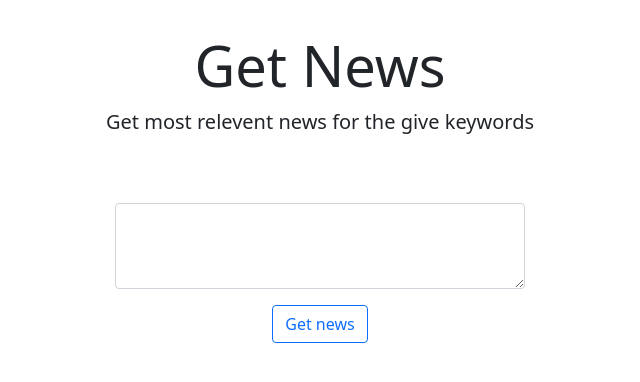
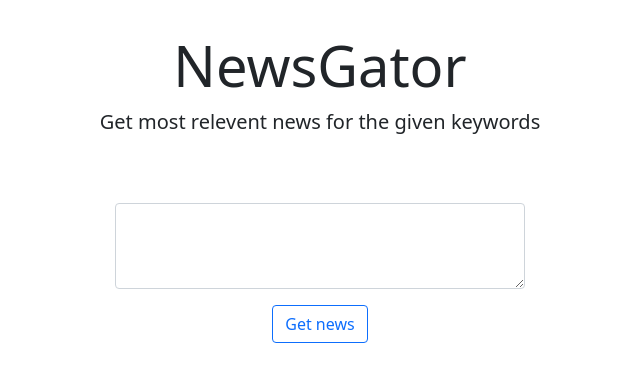
Before and after one commit to gnikhil21/News-Aggregator, a Django app: page / in a window 1280 px wide. Shown: the top 382 px of the page, without its empty margins (320-960 px from the left). Run offline with Django 3.2, Linux system fonts and the light colour scheme.

Commit message:
final draft

```diff
--- a/News-Web-App/templates/index.html
+++ b/News-Web-App/templates/index.html
@@ -20,8 +20,8 @@
 
     <div class="row">
         <div class="mt-3 pt-3 mx-auto text-center">
-                <h1 class="display-4">Get News</h1>
-            <p class="lead">Get most relevent news for the give keywords :  {{keywords}}</p>
+                <h1 class="display-4">NewsGator</h1>
+            <p class="lead">Get most relevent news for the given keywords :  {{keywords}}</p>
         </div>
     </div>
 
--- a/News-Web-App/templates/test.html
+++ b/News-Web-App/templates/test.html
@@ -14,8 +14,8 @@
 
     <div class="row">
         <div class="mt-3 pt-3 mx-auto text-center">
-            <h1 class="display-4">Get News</h1>
-            <p class="lead">Get most relevent news for the give keywords</p>
+            <h1 class="display-4">NewsGator</h1>
+            <p class="lead">Get most relevent news for the given keywords</p>
         </div>
     </div>
     <form style="margin-top:50px" action = "/" method = "post">
```
Also changed, not shown: News-Web-App/read_news/newsgator/final_file.py (+9 -5 lines), 2 other files.
